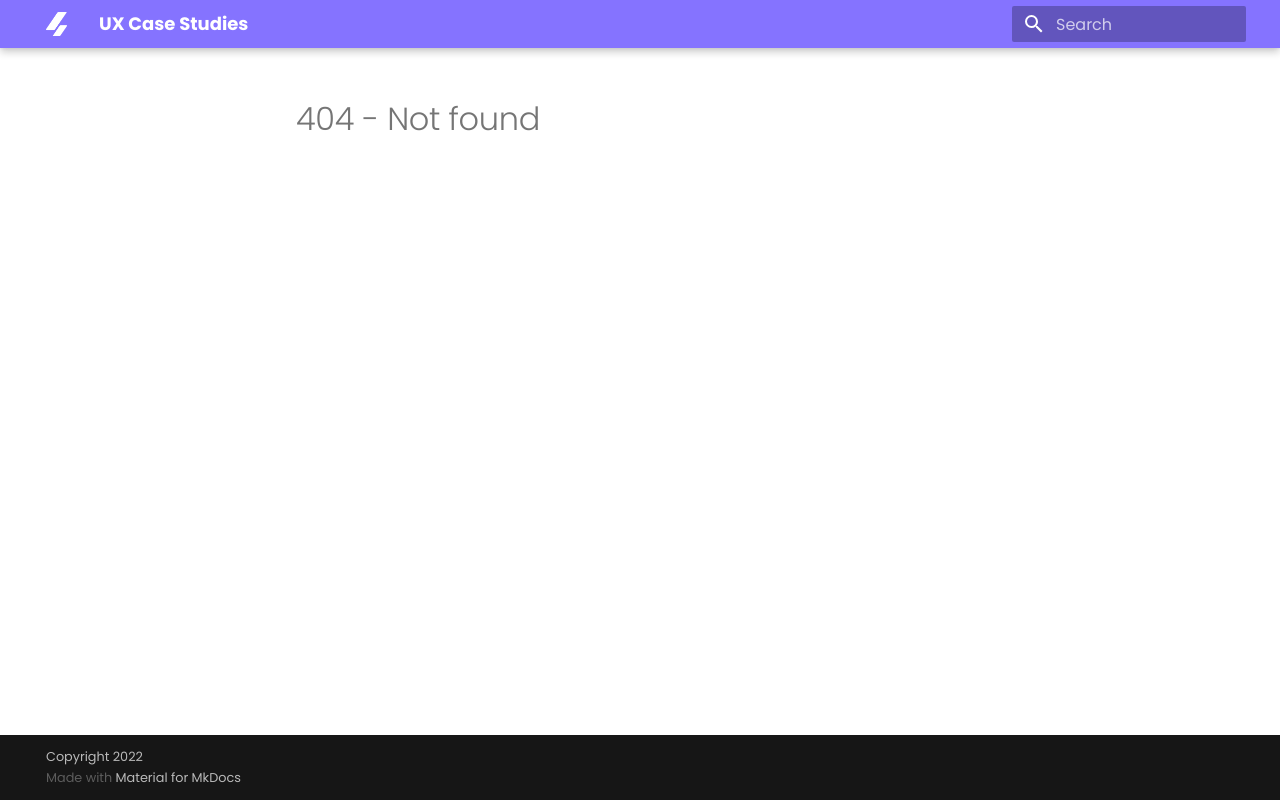
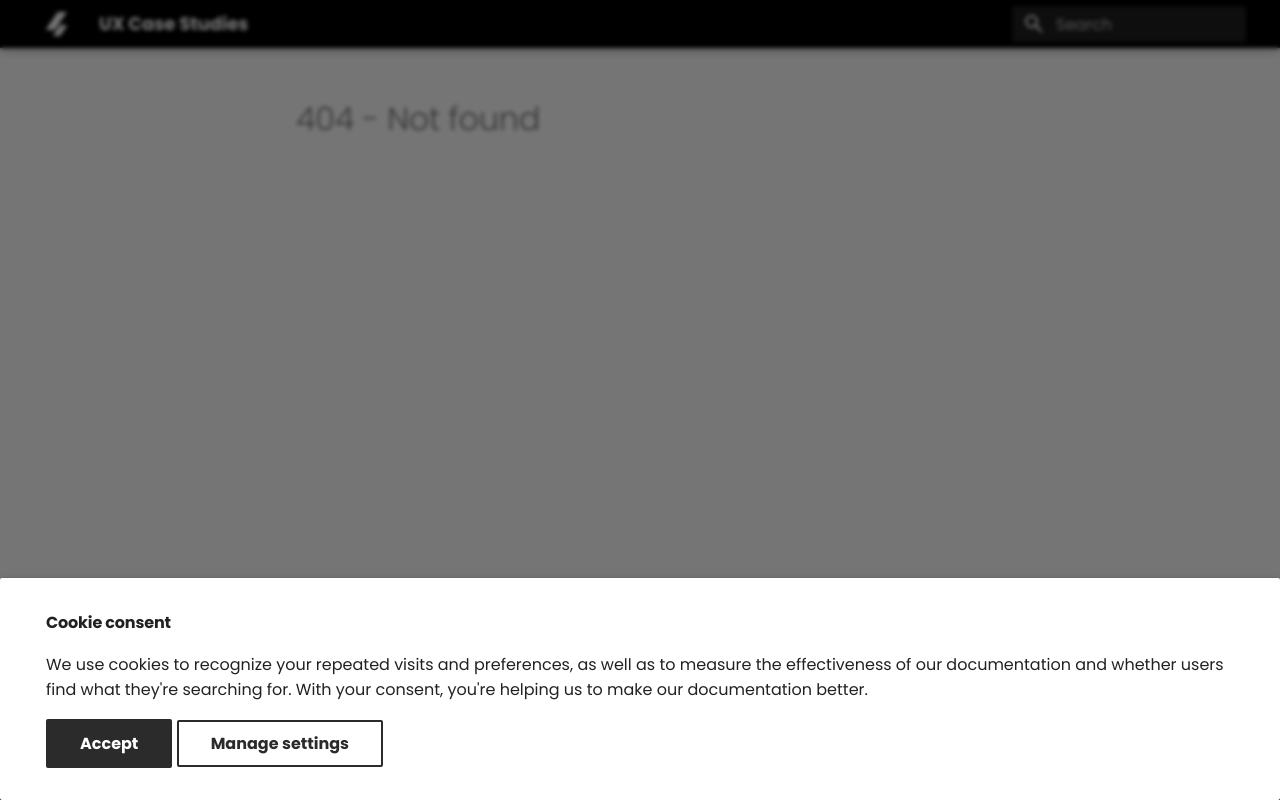
Before and after one commit to divstackio/docs-study, a PHP site: page /404.html in a window 1280 px wide. Run offline with PHP 8.4, Linux system fonts and the light colour scheme.

Commit message:
Add changes for c789331390b7152322efde6fde3620ead8907a2e

```diff
--- a/404.html
+++ b/404.html
@@ -24,7 +24,7 @@
 
 
 
-          <meta name="theme-color" content="#4051b5">
+          <meta name="theme-color" content="#000000">
 
 
 
@@ -101,7 +101,7 @@
 
 
 
-    <body dir="ltr" data-md-color-scheme="" data-md-color-primary="indigo" data-md-color-accent="indigo">
+    <body dir="ltr" data-md-color-scheme="" data-md-color-primary="black" data-md-color-accent="indigo">
 
 
 
@@ -369,7 +369,46 @@
       <div class="md-dialog__inner md-typeset"></div>
     </div>
 
-    <script id="__config" type="application/json">{"base": "/", "features": ["navigation.top", "navigation.tabs", "search.share", "search.suggest", "toc.integrate", "toc.follow"], "search": "/assets/javascripts/workers/search.5bf1dace.min.js", "translations": {"clipboard.copied": "Copied to clipboard", "clipboard.copy": "Copy to clipboard", "search.config.lang": "en", "search.config.pipeline": "trimmer, stopWordFilter", "search.config.separator": "[\\s\\-]+", "search.placeholder": "Search", "search.result.more.one": "1 more on this page", "search.result.more.other": "# more on this page", "search.result.none": "No matching documents", "search.result.one": "1 matching document", "search.result.other": "# matching documents", "search.result.placeholder": "Type to start searching", "search.result.term.missing": "Missing", "select.version.title": "Select version"}}</script>
+      <div class="md-consent" data-md-component="consent" id="__consent" hidden>
+        <div class="md-consent__overlay"></div>
+        <aside class="md-consent__inner">
+          <form class="md-consent__form md-grid md-typeset" name="consent">
+
+
+
+
+
+
+
+<h4>Cookie consent</h4>
+<p>We use cookies to recognize your repeated visits and preferences, as well as to measure the effectiveness of our documentation and whether users find what they're searching for. With your consent, you're helping us to make our documentation better.</p>
+<input type="checkbox" class="md-toggle" id="__settings">
+<div class="md-consent__settings">
+  <ul class="task-list">
+
+  </ul>
+</div>
+<div class="md-consent__controls">
+
+
+      <button class="md-button md-button--primary">Accept</button>
+
+
+
+
+
+
+
+      <label class="md-button" for="__settings">Manage settings</label>
+
+
+</div>
+          </form>
+        </aside>
+      </div>
+      <script>var consent=__md_get("__consent");if(consent)for(var input of document.forms.consent.elements)input.name&&(input.checked=consent[input.name]||!1);else"file:"!==location.protocol&&setTimeout(function(){document.querySelector("[data-md-component=consent]").hidden=!1},250);var action,form=document.forms.consent;for(action of["submit","reset"])form.addEventListener(action,function(e){if(e.preventDefault(),"reset"===e.type)for(var n of document.forms.consent.elements)n.name&&(n.checked=!1);console.log(new FormData(form)),__md_set("__consent",Object.fromEntries(Array.from(new FormData(form).keys()).map(function(e){return[e,!0]}))),location.hash="",location.reload()})</script>
+
+    <script id="__config" type="application/json">{"base": "/", "features": ["navigation.top", "navigation.tabs", "search.share", "search.highlight", "search.suggest", "toc.integrate", "toc.follow"], "search": "/assets/javascripts/workers/search.5bf1dace.min.js", "translations": {"clipboard.copied": "Copied to clipboard", "clipboard.copy": "Copy to clipboard", "search.config.lang": "en", "search.config.pipeline": "trimmer, stopWordFilter", "search.config.separator": "[\\s\\-]+", "search.placeholder": "Search", "search.result.more.one": "1 more on this page", "search.result.more.other": "# more on this page", "search.result.none": "No matching documents", "search.result.one": "1 matching document", "search.result.other": "# matching documents", "search.result.placeholder": "Type to start searching", "search.result.term.missing": "Missing", "select.version.title": "Select version"}}</script>
 
 
       <script src="/assets/javascripts/bundle.078830c0.min.js"></script>
--- a/css/custom.css
+++ b/css/custom.css
@@ -1,7 +1,7 @@
 :root>* {
-  --md-primary-fg-color: #8573ff;
-  --md-primary-fg-color--light: #e7cdb3;
-  --md-primary-fg-color--dark: #994f04;
+  --md-primary-fg-color: #2b2b2b;
+  --md-primary-fg-color--light: #2b2b2b;
+  --md-primary-fg-color--dark: #2b2b2b;
 }
 
 
```
Also changed, not shown: index.html (+42 -3 lines), introduction/index.html (+42 -3 lines), project/index.html (+42 -3 lines), 1 other file.
